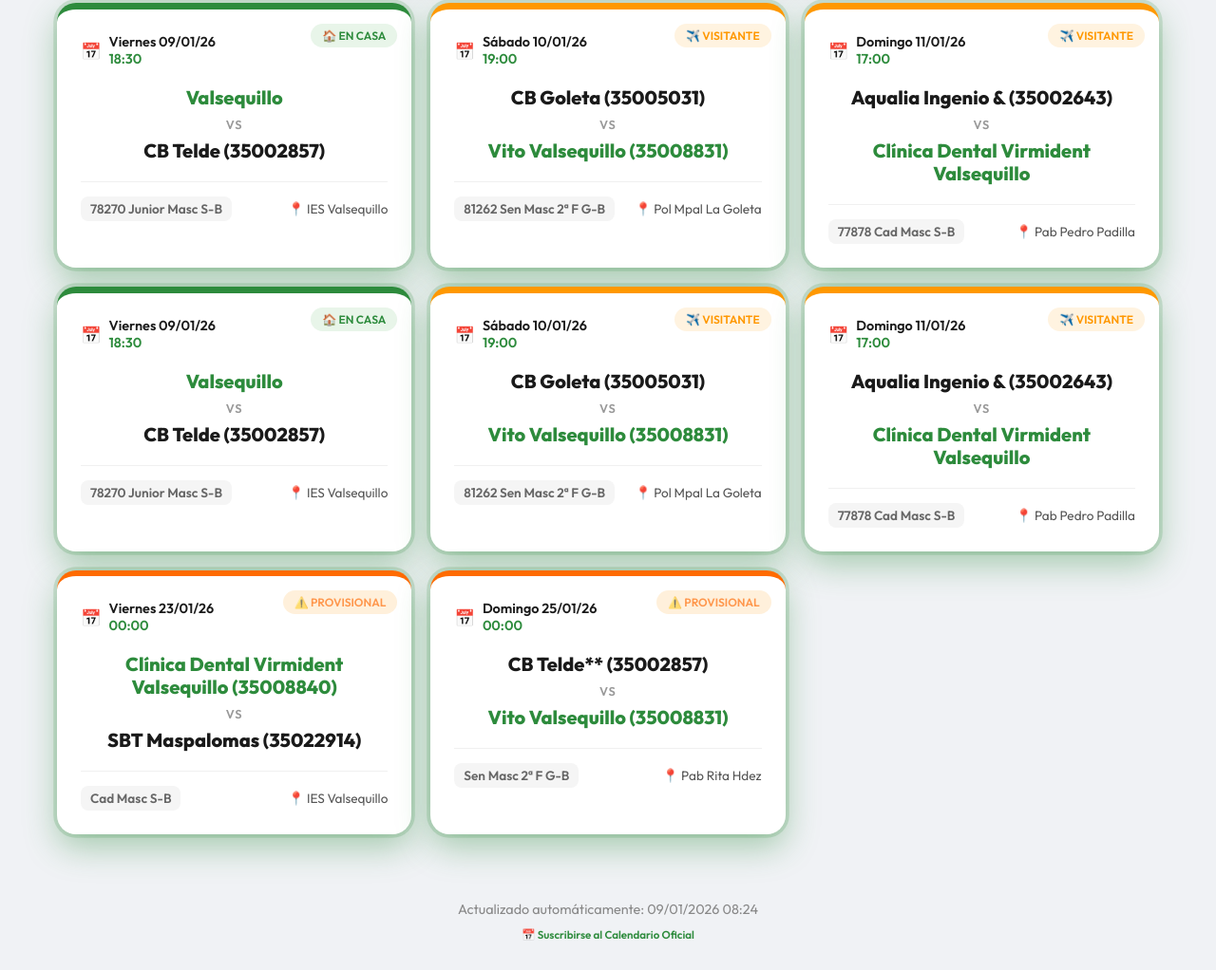
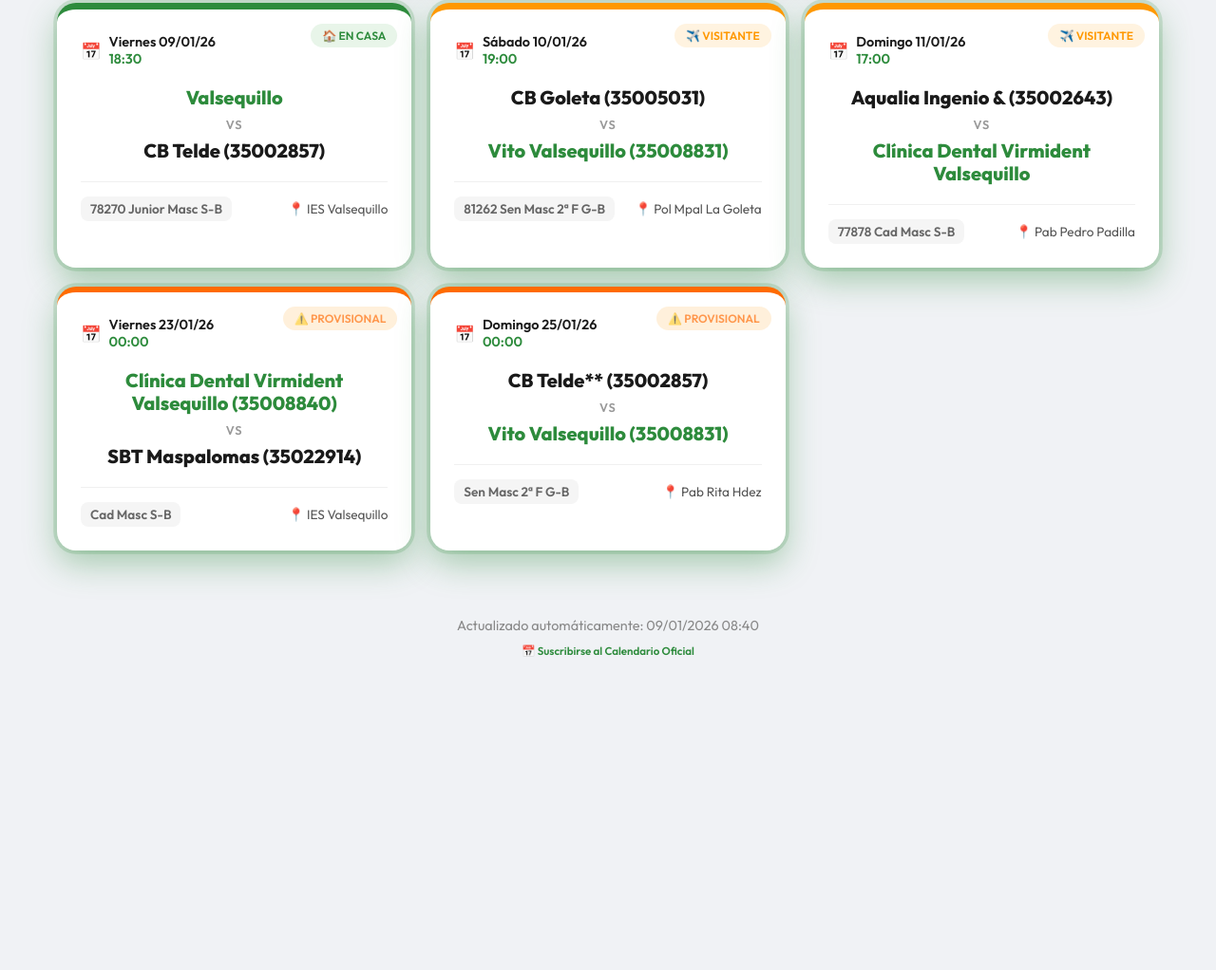
Before and after one commit to franciscojaviermunoslopez/scraper-baloncesto-valsequillo, a plain HTML site: page docs/index.html in a window 1280 px wide. Shown: the part 640-1662 px from the top of the page at 95% size. After the commit the page ends 1363 px from the top, so only its background shows below. Drawn offline with Linux system fonts and the light colour scheme.

Commit message:
📝 Cambios locales antes de merge

```diff
--- a/docs/index.html
+++ b/docs/index.html
@@ -585,81 +585,6 @@
                 </div>
             </div>
 
-            <div class="card casa valsequillo-destacado" data-category="Junior Masc S-B" data-type="DEFINITIVA">
-                <div class="card-badge badge-casa">🏠 EN CASA</div>
-
-                <div class="date-row">
-                    <span style="font-size: 1.2em;">📅</span>
-                    <div>
-                        <div style="color: var(--text-dark);">Viernes 09/01/26</div>
-                        <div style="color: var(--primary);">18:30</div>
-                    </div>
-                </div>
-
-                <div class="matchup">
-                    <div class="team team-highlight">Valsequillo</div>
-                    <div class="vs">VS</div>
-                    <div class="team ">CB Telde (35002857)</div>
-                </div>
-
-                <div class="meta-info">
-                    <span class="category-tag">78270  Junior Masc S-B</span>
-                    <a href="https://www.google.com/maps/search/?api=1&query=IES+Valsequillo" target="_blank" class="location-link">
-                        📍 IES Valsequillo
-                    </a>
-                </div>
-            </div>
-
-            <div class="card fuera valsequillo-destacado" data-category="Sen Masc 2ª F G-B" data-type="DEFINITIVA">
-                <div class="card-badge badge-fuera">✈️ VISITANTE</div>
-
-                <div class="date-row">
-                    <span style="font-size: 1.2em;">📅</span>
-                    <div>
-                        <div style="color: var(--text-dark);">Sábado 10/01/26</div>
-                        <div style="color: var(--primary);">19:00</div>
-                    </div>
-                </div>
-
-                <div class="matchup">
-                    <div class="team ">CB Goleta (35005031)</div>
-                    <div class="vs">VS</div>
-                    <div class="team team-highlight">Vito Valsequillo (35008831)</div>
-                </div>
-
-                <div class="meta-info">
-                    <span class="category-tag">81262  Sen Masc 2ª F G-B</span>
-                    <a href="https://www.google.com/maps/search/?api=1&query=Pol+Mpal+La+Goleta" target="_blank" class="location-link">
-                        📍 Pol Mpal La Goleta
-                    </a>
-                </div>
-            </div>
-
-            <div class="card fuera valsequillo-destacado" data-category="Cad Masc S-B" data-type="DEFINITIVA">
-                <div class="card-badge badge-fuera">✈️ VISITANTE</div>
-
-                <div class="date-row">
-                    <span style="font-size: 1.2em;">📅</span>
-                    <div>
-                        <div style="color: var(--text-dark);">Domingo 11/01/26</div>
-                        <div style="color: var(--primary);">17:00</div>
-                    </div>
-                </div>
-
-                <div class="matchup">
-                    <div class="team ">Aqualia Ingenio & (35002643)</div>
-                    <div class="vs">VS</div>
-                    <div class="team team-highlight">Clínica Dental Virmident Valsequillo</div>
-                </div>
-
-                <div class="meta-info">
-                    <span class="category-tag">77878  Cad Masc S-B</span>
-                    <a href="https://www.google.com/maps/search/?api=1&query=Pab+Pedro+Padilla" target="_blank" class="location-link">
-                        📍 Pab Pedro Padilla
-                    </a>
-                </div>
-            </div>
-
             <div class="card provisional valsequillo-destacado" data-category="Cad Masc S-B" data-type="PROVISIONAL">
                 <div class="card-badge badge-provisional">⚠️ PROVISIONAL</div>
 
@@ -714,9 +639,9 @@
     </div>
 
     <footer>
-        <p>Actualizado automáticamente: 09/01/2026 08:24</p>
+        <p>Actualizado automáticamente: 09/01/2026 08:40</p>
         <p style="font-size: 0.8em; margin-top: 10px;">
-            <a href="https://calendar.google.com/calendar/u/0?cid=8976b0fd29f0b7a34ccb24da504eba0b3057084f4c776a0d37ba06a72e4140f4@group.calendar.google.com" target="_blank" style="color: var(--primary); text-decoration: none; font-weight: 600;">
+            <a href="https://calendar.google.com" target="_blank" style="color: var(--primary); text-decoration: none; font-weight: 600;">
                 📅 Suscribirse al Calendario Oficial
             </a>
         </p>
```
